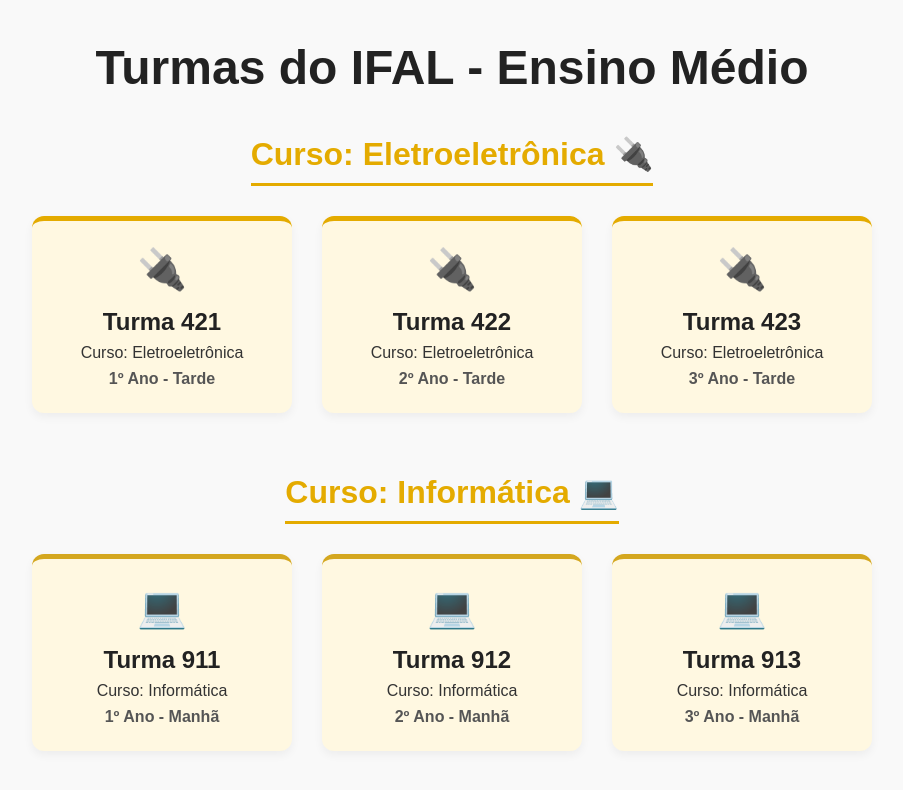
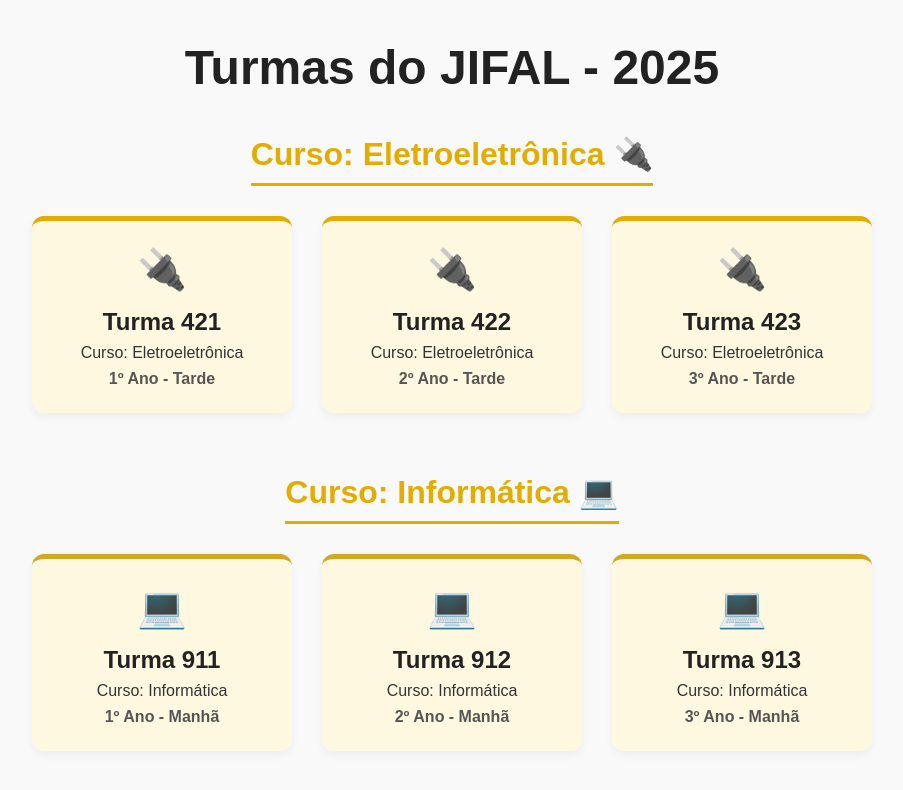
Before and after one commit to LarissaMaria8715/SiteJifal2025, a plain HTML site: page equipes.html in a window 1280 px wide. Shown: the whole page, without its empty margins (188-1091 px from the left). Drawn offline with Linux system fonts and the light colour scheme.

Commit message:
Correção

```diff
--- a/equipes.html
+++ b/equipes.html
@@ -7,9 +7,9 @@
 </head>
 <body>
 
-  <h1>Turmas do IFAL - Ensino Médio</h1>
+  <h1>Turmas do JIFAL - 2025</h1>
 
-  <!-- Grupo: Eletro -->
+
   <div class="grupo-turmas">
     <div class="titulo-curso">Curso: Eletroeletrônica 🔌</div>
     <div class="turmas-container">
```
